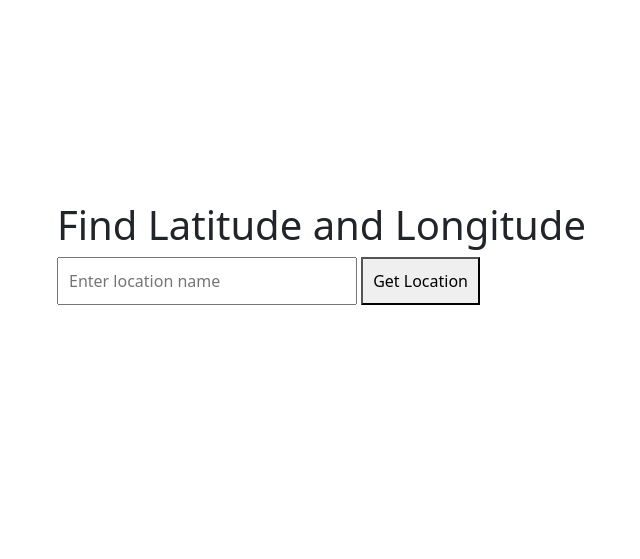
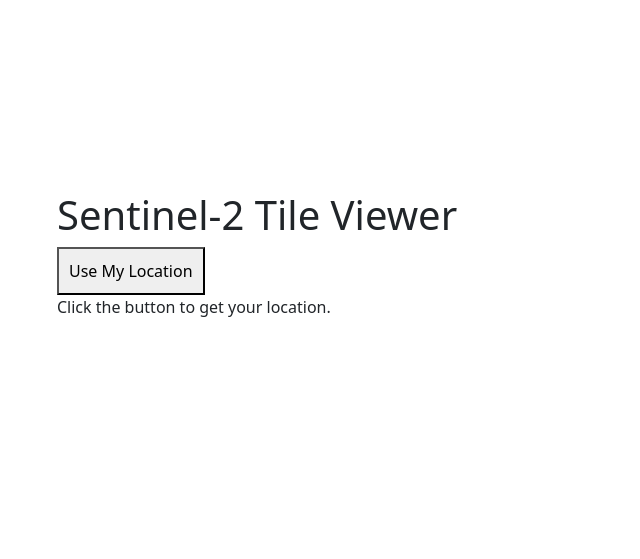
Before and after one commit to vidyasager162/LULC_Application, a Flask app: page / in a window 1280 px wide. Shown: the part 141-700 px from the top of the page, without its empty margins (25-665 px from the left). Run offline with Flask 3, Linux system fonts and the light colour scheme; a map, chart or similar area stays blank.

Commit message:
Using Device Location Works

```diff
--- a/app.py
+++ b/app.py
@@ -10,68 +10,50 @@ except Exception:
     ee.Authenticate()
     ee.Initialize()
 
-# cloud_project = 'ee-vidyasager162'
-# try:
-#     ee.Initialize(project=cloud_project)
-# except Exception:
-#     ee.Authenticate()
-#     ee.Initialize(project=cloud_project)
+def get_sentinel_tile_url(lat, lon):
+    buffer_size = 0.02
+    try:
+        region = ee.Geometry.BBox(lon - buffer_size, lat - buffer_size, lon + buffer_size, lat + buffer_size)
 
-OPENWEATHER_API_KEY = "967f157b9df6e5e2933da70873682fc4"
-GEOCODING_API_URL = "http://api.openweathermap.org/geo/1.0/direct"
+        collection = (ee.ImageCollection("COPERNICUS/S2_SR_HARMONIZED")
+                .filterBounds(region)
+                .filterDate('2024-01-01', '2024-02-01')
+                .sort('CLOUDY_PIXEL_PERCENTAGE')
+                .first())
+
+        vis_params = {
+            'bands': ['B4', 'B3', 'B2'],
+            'min': 0,
+            'max': 3000,
+        }
+
+        map_id_dict = collection.getMapId(vis_params)
+        tile_url = f"https://earthengine.googleapis.com/v1/{map_id_dict['mapid']}/tiles/{{z}}/{{x}}/{{y}}"
+        return tile_url
+
+    except Exception as e:
+        print("Error fetching Sentinel-2 tile:", str(e))
+        return None
+
 
 @app.route('/')
 def index():
     return render_template('index.html')
 
-@app.route('/get_latlong', methods=['POST'])
-def get_latlong():
-    data = request.json
-    location_name = data.get('location')
-
-    if not location_name:
-        return jsonify({"error": "No location provided"}), 400
-
-    params = {'q': location_name, 'appid': OPENWEATHER_API_KEY}
-    response = requests.get(GEOCODING_API_URL, params=params)
-    if response.status_code != 200 or not response.json():
-        return jsonify({'error': 'Could not fetch location'}), 400
-
-    location_data = response.json()[0]
-    lat, lon = location_data['lat'], location_data['lon']
-    return jsonify({'latitude': lat, 'longitude': lon})
-
 @app.route('/get_tile', methods=['POST'])
 def get_tile():
-    data = request.json
-    lat, lon = data.get('latitude'), data.get('longitude')
+    data = request.get_json()
+    latitude = data.get('latitude')
+    longitude = data.get('longitude')
 
-    if not lat or not lon:
-        return jsonify({"error": "Latitude and longitude required"}), 400
+    if latitude is None or longitude is None:
+        return jsonify({"error": "Invalid coordinates"}), 400
 
-    buffer_size = 0.02
-    region = ee.Geometry.BBox(lon - buffer_size, lat - buffer_size, lon + buffer_size, lat + buffer_size)
-
-    collection = ee.ImageCollection('COPERNICUS/S2_SR_HARMONIZED') \
-        .filterBounds(region) \
-        .filterDate('2024-01-01', '2024-02-01') \
-        .sort('CLOUDY_PIXEL_PERCENTAGE') \
-        .first()
-
-    if not collection:
-        return jsonify({'error': 'No image found for this location'}), 400
-
-    vis_params = {
-        'bands': ['B4', 'B3', 'B2'],
-        'min': 0,
-        'max': 3000,
-    }
-
-    map_id_dict = collection.getMapId(vis_params)
-    print(map_id_dict)
-    tile_url = f"https://earthengine.googleapis.com/v1/{map_id_dict['mapid']}/tiles/{{z}}/{{x}}/{{y}}"
-    print(tile_url)
-    return jsonify({'tile_url': tile_url, 'latitude': lat, 'longitude': lon})
+    try:
+        tile_url = get_sentinel_tile_url(latitude, longitude)
+        return jsonify({"tile_url": tile_url})
+    except Exception as e:
+        return jsonify({"error": str(e)}), 500
 
 if __name__ == '__main__':
     app.run(debug=True)
--- a/static/js/script.js
+++ b/static/js/script.js
@@ -1,43 +1,33 @@
 let map;
-document
-  .getElementById("locationForm")
-  .addEventListener("submit", async function (event) {
-    event.preventDefault();
+let tileLayer;
 
-    const location = document.getElementById("location").value;
-    document.getElementById("result").innerText = "Fetching data...";
+document.addEventListener("DOMContentLoaded", function () {
+  const getLocationBtn = document.getElementById("getLocationBtn");
+  const resultText = document.getElementById("result");
 
+  getLocationBtn.addEventListener("click", function () {
+    if ("geolocation" in navigator) {
+      navigator.geolocation.getCurrentPosition(
+        async function (position) {
+          const latitude = position.coords.latitude;
+          const longitude = position.coords.longitude;
+
+          resultText.innerText = `Latitude: ${latitude}, Longitude: ${longitude}`;
+
+          // Fetch Sentinel-2 tile from backend
           try {
-      const locResponse = await fetch("/get_latlong", {
+            const response = await fetch("/get_tile", {
               method: "POST",
               headers: { "Content-Type": "application/json" },
-        body: JSON.stringify({ location: location }),
+              body: JSON.stringify({ latitude, longitude }),
             });
 
-      const locData = await locResponse.json();
-      if (!locData.latitude || !locData.longitude) {
-        throw new Error("Error fetching coordinates.");
-      }
-
-      document.getElementById(
-        "result"
-      ).innerText = `Latitude: ${locData.latitude}, Longitude: ${locData.longitude}`;
-
-      const tileResponse = await fetch("/get_tile", {
-        method: "POST",
-        headers: { "Content-Type": "application/json" },
-        body: JSON.stringify({
-          latitude: locData.latitude,
-          longitude: locData.longitude,
-        }),
-      });
-
-      const tileData = await tileResponse.json();
+            const tileData = await response.json();
             if (tileData.tile_url) {
               if (!map) {
-          map = L.map("map").setView([locData.latitude, locData.longitude], 12);
+                map = L.map("map").setView([latitude, longitude], 15);
               } else {
-          map.setView([locData.latitude, locData.longitude], 12);
+                map.setView([latitude, longitude], 15);
               }
 
               map.eachLayer((layer) => {
@@ -47,15 +37,24 @@ document
               });
 
               L.tileLayer(tileData.tile_url, {
-          attribution:
-            "&copy; <a href='https://earthengine.google.com/'>Google Earth Engine</a>",
+                attribution: "&copy; Google Earth Engine",
                 tileSize: 256,
               }).addTo(map);
             } else {
-        document.getElementById("result").innerText +=
-          "\nError fetching Sentinel-2 tile.";
+              resultText.innerText += "\nError fetching Sentinel-2 tile.";
             }
           } catch (error) {
-      document.getElementById("result").innerText = error.message;
+            console.error("Error fetching tile:", error);
+            resultText.innerText += "\nFailed to retrieve tile.";
+          }
+        },
+        function (error) {
+          console.error("Error getting location:", error);
+          resultText.innerText = "Location access denied.";
+        }
+      );
+    } else {
+      resultText.innerText = "Geolocation is not supported in this browser.";
     }
   });
+});
--- a/templates/index.html
+++ b/templates/index.html
@@ -25,17 +25,9 @@
     <main class="container my-5 py-5">
       <section class="row align-items-center text-center text-md-start py-5">
         <div class="col">
-          <h1>Find Latitude and Longitude</h1>
-          <form id="locationForm">
-            <input
-              type="text"
-              id="location"
-              placeholder="Enter location name"
-              required
-            />
-            <button type="submit">Get Location</button>
-          </form>
-          <p id="result"></p>
+          <h1>Sentinel-2 Tile Viewer</h1>
+          <button id="getLocationBtn">Use My Location</button>
+          <p id="result">Click the button to get your location.</p>
         </div>
         <div id="map" class="col"></div>
       </section>
```
Lines whose indentation alone changed are shown as unchanged.
